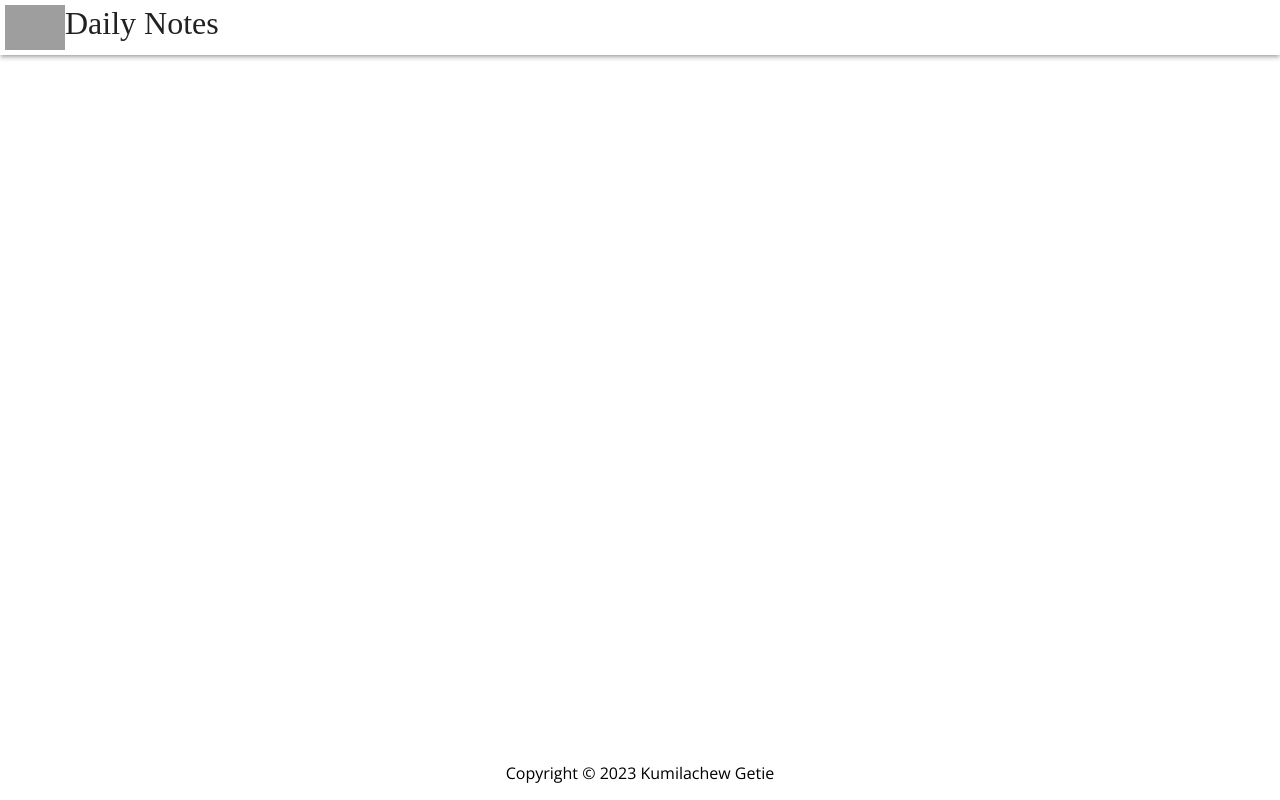
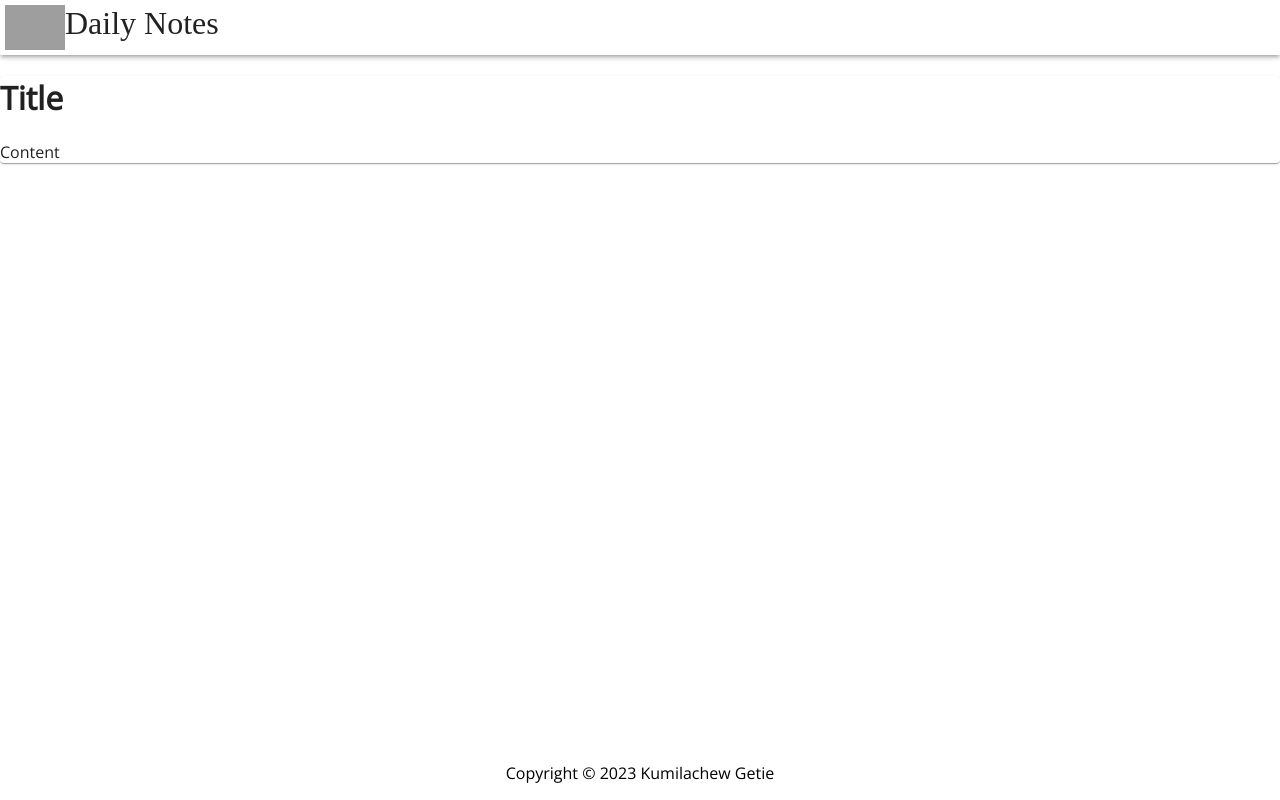
Before and after one commit to Kumilachew-g/react-daily-notes, a React (Create React App) app: page / in a window 1280 px wide. Built offline with nearby package versions, Linux system fonts and the light colour scheme; grey boxes are pictures that could not be loaded; the HTML template or start-up script is replaced by a standard one.

Commit message:
Import note component inside app.js

```diff
--- a/src/App.js
+++ b/src/App.js
@@ -1,10 +1,12 @@
 import Footer from './components/Footer';
 import Header from './components/Header';
+import Note from './components/Note';
 
 function App() {
   return (
     <div>
       <Header />
+      <Note />
       <Footer />
     </div>
   );
```
